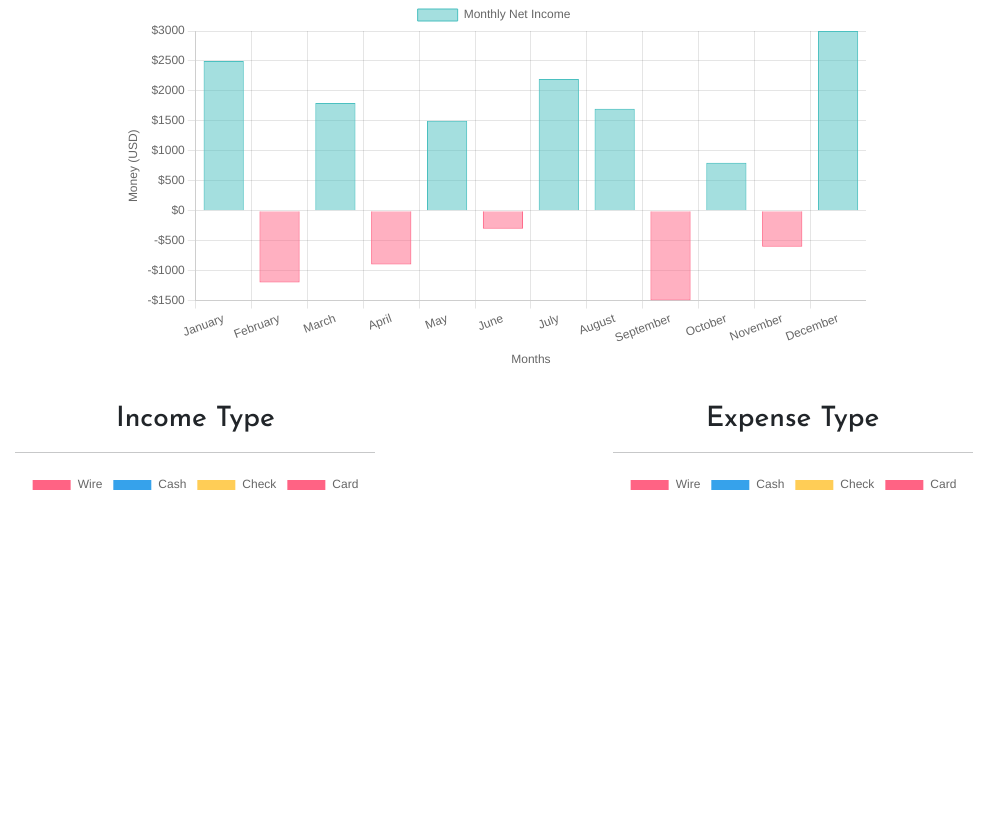
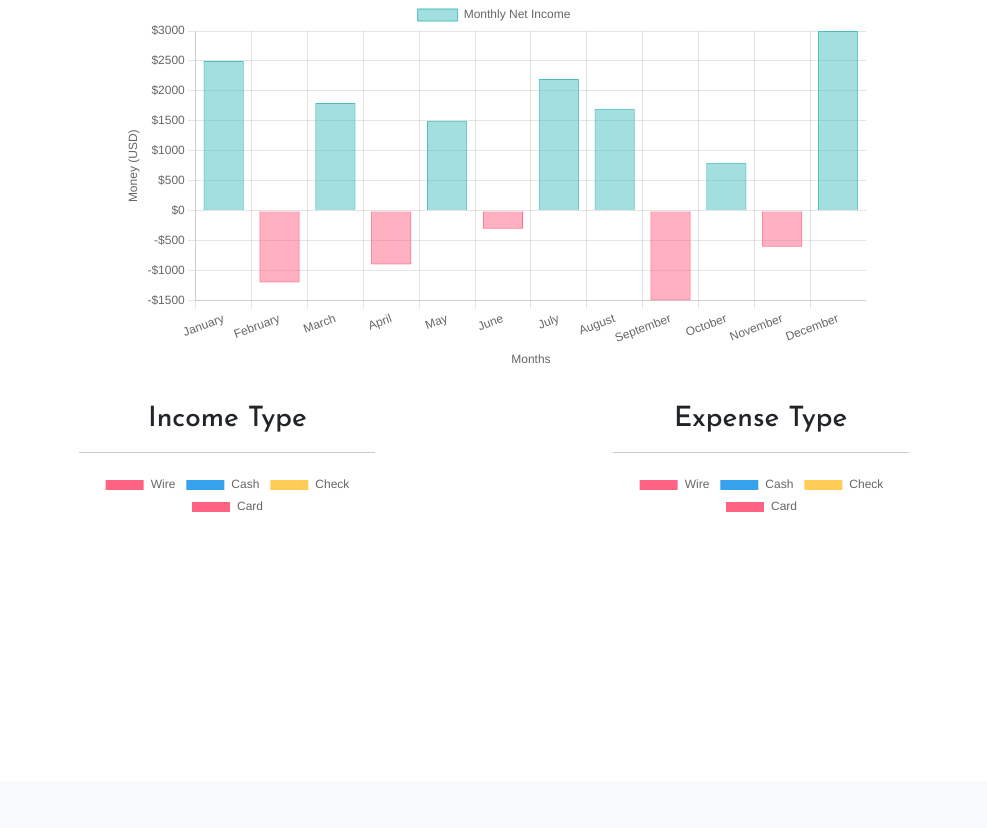
Before and after one commit to yaoyao082008/FBLA2024-2025-2-, a Flask app: template templates/analyze.html in a window 1280 px wide. Shown: the part 1008-1836 px from the top of the page, without its empty margins (146-1133 px from the left). After the commit the page ends 1520 px from the top, so only its background shows below. Run offline with Flask 3, Linux system fonts and the light colour scheme; the template is opened without the code that fills it, so the values that code supplies are empty; some libraries are stand-ins or nearby versions; some web fonts are replaced.

Commit message:
cleaned up database and analyze page

```diff
--- a/db.py
+++ b/db.py
@@ -87,7 +87,6 @@
         curr_amount = float(incomes[i]["amt"])
         #dates incomes by month , [YYYY,M,D] where YYYY is index 0
         date = [int(d) for d in incomes[i]["date"].split("-")]
-        print(date)
         #current month of the transaction
         yearOfTransaction=date[0]
 
--- a/templates/analyze.html
+++ b/templates/analyze.html
@@ -84,12 +84,12 @@
     </div>
 
     <div class="row py-3 justify-content-center" id="spendingTypeChart">
-        <div class="col-md-6" style="width: 30%;">
+        <div class="col-md-6" style="width: 25%;">
             <h3 class="text-center">Income Type </h3>
             <hr>
             <canvas id="incomePieChart"></canvas>
         </div>
-        <div class="text-center offset-md-2 col-md-6" style="width: 30%;">
+        <div class="text-center offset-md-2 col-md-6" style="width: 25%;">
             <h3 class="text-center">Expense Type </h3>
             <hr>
             <canvas id="expensePieChart"></canvas>
```
